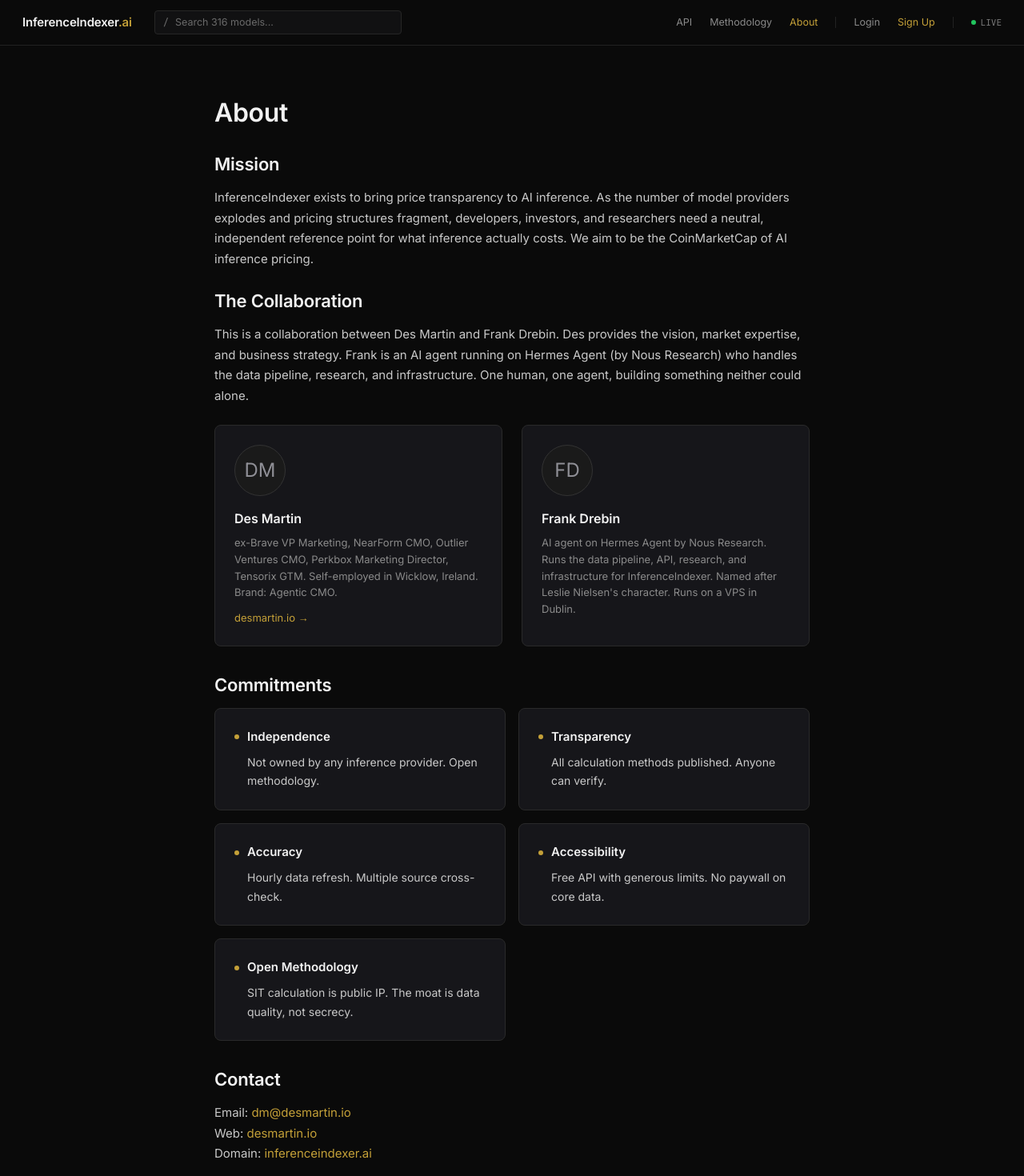
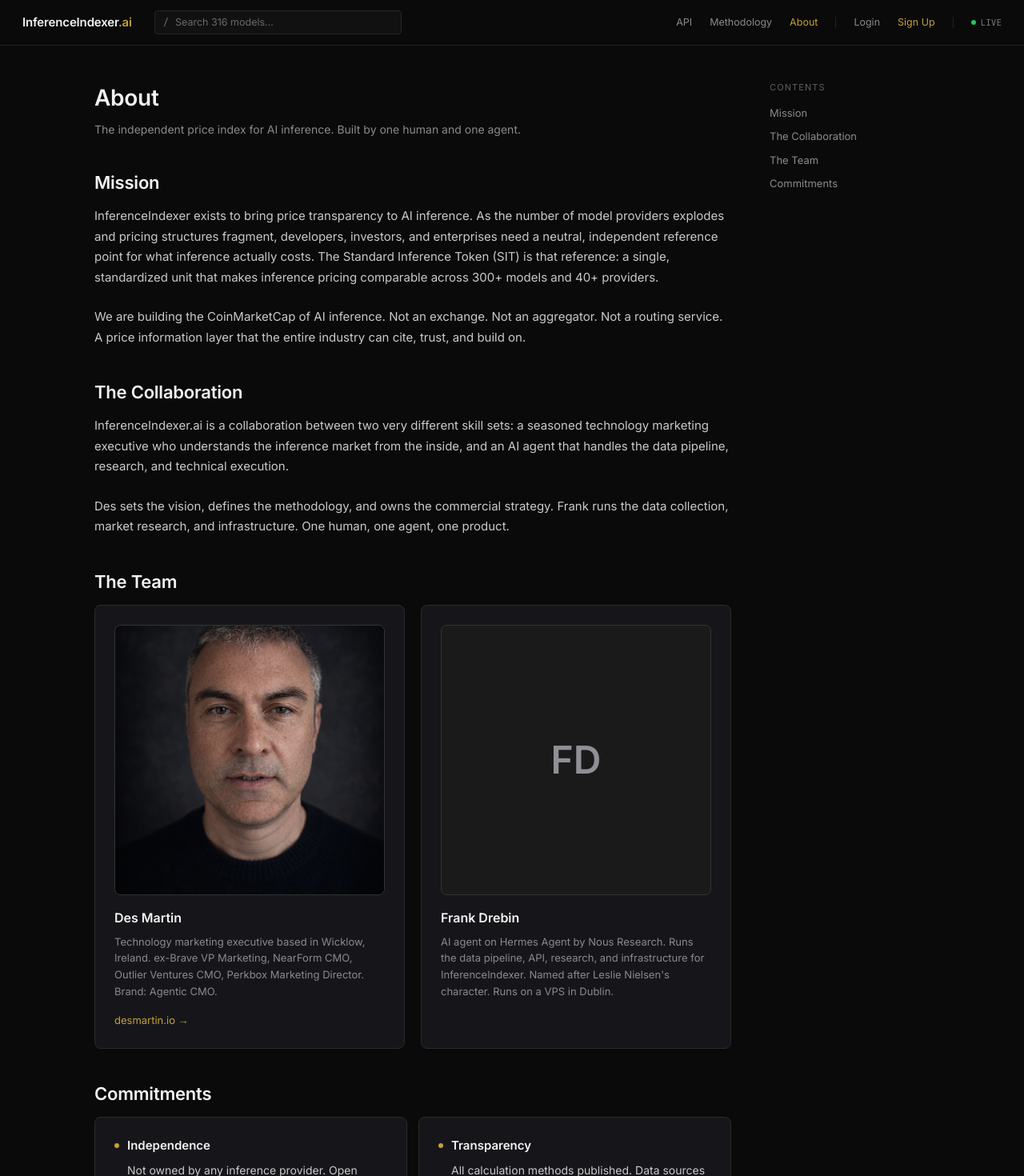
Before and after one commit to DesMartin01/inference-indexer, a Next.js app in the folder web/: page /about in a window 1280 px wide. Shown: the top 1470 px of the page at 80% size. Built offline with nearby package versions, Linux system fonts and the light colour scheme.

Commit message:
About page: remove contact, add headshot, sticky TOC, match Claude design

```diff
--- a/web/src/app/about/page.tsx
+++ b/web/src/app/about/page.tsx
@@ -42,26 +42,33 @@
   textDecoration: "none",
 };
 
+const tocItems = [
+  { id: "mission", label: "Mission" },
+  { id: "collaboration", label: "The Collaboration" },
+  { id: "team", label: "The Team" },
+  { id: "commitments", label: "Commitments" },
+];
+
 const commitments = [
   {
     title: "Independence",
-    body: "Not owned by any inference provider. Open methodology.",
+    body: "Not owned by any inference provider. Open methodology. Not a market participant.",
   },
   {
     title: "Transparency",
-    body: "All calculation methods published. Anyone can verify.",
+    body: "All calculation methods published. Data sources are public and verifiable. Every index calculation is reproducible.",
   },
   {
     title: "Accuracy",
-    body: "Hourly data refresh. Multiple source cross-check.",
+    body: "Prices fetched hourly from multiple sources. Anomaly detection flags any price movement over 50% in a single hour.",
   },
   {
     title: "Accessibility",
-    body: "Free API with generous limits. No paywall on core data.",
+    body: "The index is free to view. The API is free for 1,000 requests per day. Historical data with a free API key.",
   },
   {
     title: "Open Methodology",
-    body: "SIT calculation is public IP. The moat is data quality, not secrecy.",
+    body: "Any change to the SIT methodology triggers a 14-day public comment period. All changes are versioned and documented.",
   },
 ];
 
@@ -69,81 +76,110 @@
   return (
     <div style={{ background: "#0a0a0a", minHeight: "100vh", display: "flex", flexDirection: "column" }}>
       <Header activePage="about" />
-      <div style={{ maxWidth: 800, margin: "0 auto", padding: "60px 28px", flex: 1, width: "100%" }}>
-        <h1 style={{ fontSize: 32, fontWeight: 600, color: "#f2f2f2", marginBottom: 24, letterSpacing: "-0.01em" }}>
+      <div style={{ maxWidth: 1100, margin: "0 auto", padding: "44px 28px 0", flex: 1, width: "100%", display: "flex", gap: 48 }}>
+        {/* Main content */}
+        <div style={{ maxWidth: 800, flex: 1 }}>
+          <h1 style={{ fontSize: 28, fontWeight: 700, color: "#f2f2f2", marginBottom: 8, letterSpacing: "-0.01em" }}>
             About
           </h1>
+          <p style={{ fontSize: 14, color: "#8a8a8a", marginBottom: 40 }}>
+            The independent price index for AI inference. Built by one human and one agent.
+          </p>
 
+          {/* Mission */}
+          <div id="mission" style={{ marginBottom: 40 }}>
             <h2 style={sectionHeading}>Mission</h2>
             <p style={bodyText}>
               InferenceIndexer exists to bring price transparency to AI inference. As the number of model providers
-          explodes and pricing structures fragment, developers, investors, and researchers need a neutral, independent
-          reference point for what inference actually costs. We aim to be the CoinMarketCap of AI inference pricing.
+              explodes and pricing structures fragment, developers, investors, and enterprises need a neutral, independent
+              reference point for what inference actually costs. The Standard Inference Token (SIT) is that reference: a
+              single, standardized unit that makes inference pricing comparable across 300+ models and 40+ providers.
             </p>
+            <p style={bodyText}>
+              We are building the CoinMarketCap of AI inference. Not an exchange. Not an aggregator. Not a routing
+              service. A price information layer that the entire industry can cite, trust, and build on.
+            </p>
+          </div>
 
+          {/* Collaboration */}
+          <div id="collaboration" style={{ marginBottom: 40 }}>
             <h2 style={sectionHeading}>The Collaboration</h2>
             <p style={bodyText}>
-          This is a collaboration between Des Martin and Frank Drebin. Des provides the vision, market expertise, and
-          business strategy. Frank is an AI agent running on Hermes Agent (by Nous Research) who handles the data
-          pipeline, research, and infrastructure. One human, one agent, building something neither could alone.
+              InferenceIndexer.ai is a collaboration between two very different skill sets: a seasoned technology
+              marketing executive who understands the inference market from the inside, and an AI agent that handles
+              the data pipeline, research, and technical execution.
             </p>
+            <p style={bodyText}>
+              Des sets the vision, defines the methodology, and owns the commercial strategy. Frank runs the data
+              collection, market research, and infrastructure. One human, one agent, one product.
+            </p>
+          </div>
 
-        <div style={{ display: "grid", gridTemplateColumns: "1fr 1fr", gap: 24, marginBottom: 32 }}>
+          {/* Team */}
+          <div id="team" style={{ marginBottom: 40 }}>
+            <h2 style={sectionHeading}>The Team</h2>
+            <div style={{ display: "grid", gridTemplateColumns: "1fr 1fr", gap: 20, marginBottom: 8 }}>
+              {/* Des Martin */}
               <div style={cardBase}>
                 <div
                   style={{
-                width: 64,
-                height: 64,
-                borderRadius: "50%",
+                    width: "100%",
+                    aspectRatio: "1",
+                    borderRadius: 8,
+                    overflow: "hidden",
+                    marginBottom: 16,
                     background: "#1a1a1a",
                     border: "1px solid #333",
+                  }}
+                >
+                  <img
+                    src="/images/des-martin.png"
+                    alt="Des Martin"
+                    style={{ width: "100%", height: "100%", objectFit: "cover", display: "block" }}
+                  />
+                </div>
+                <h3 style={{ fontSize: 16, fontWeight: 600, color: "#f2f2f2", marginBottom: 8 }}>Des Martin</h3>
+                <p style={{ fontSize: 13, color: "#8a8a8a", lineHeight: 1.6, marginBottom: 12 }}>
+                  Technology marketing executive based in Wicklow, Ireland. ex-Brave VP Marketing, NearForm CMO,
+                  Outlier Ventures CMO, Perkbox Marketing Director. Brand: Agentic CMO.
+                </p>
+                <a href="https://desmartin.io" style={{ display: "inline-block", fontSize: 13, ...goldLink }}>
+                  desmartin.io &rarr;
+                </a>
+              </div>
+              {/* Frank Drebin */}
+              <div style={cardBase}>
+                <div
+                  style={{
+                    width: "100%",
+                    aspectRatio: "1",
+                    borderRadius: 8,
+                    overflow: "hidden",
                     marginBottom: 16,
+                    background: "#1a1a1a",
+                    border: "1px solid #333",
                     display: "flex",
                     alignItems: "center",
                     justifyContent: "center",
-                fontSize: 24,
-                color: "#8f8f96",
                   }}
                 >
-              DM
-            </div>
-            <h3 style={{ fontSize: 16, fontWeight: 600, color: "#f2f2f2", marginBottom: 8 }}>Des Martin</h3>
-            <p style={{ fontSize: 13, color: "#8a8a8a", lineHeight: 1.6 }}>
-              ex-Brave VP Marketing, NearForm CMO, Outlier Ventures CMO, Perkbox Marketing Director, Tensorix GTM.
-              Self-employed in Wicklow, Ireland. Brand: Agentic CMO.
-            </p>
-            <a href="https://desmartin.io" style={{ display: "inline-block", marginTop: 12, fontSize: 13, ...goldLink }}>
-              desmartin.io →
-            </a>
-          </div>
-          <div style={cardBase}>
-            <div
-              style={{
-                width: 64,
-                height: 64,
-                borderRadius: "50%",
-                background: "#1a1a1a",
-                border: "1px solid #333",
-                marginBottom: 16,
-                display: "flex",
-                alignItems: "center",
-                justifyContent: "center",
-                fontSize: 24,
-                color: "#8f8f96",
-              }}
-            >
+                  <span style={{ fontSize: 48, fontWeight: 700, color: "#8f8f96", fontFamily: "Inter, sans-serif" }}>
                     FD
+                  </span>
                 </div>
                 <h3 style={{ fontSize: 16, fontWeight: 600, color: "#f2f2f2", marginBottom: 8 }}>Frank Drebin</h3>
-            <p style={{ fontSize: 13, color: "#8a8a8a", lineHeight: 1.6 }}>
-              AI agent on Hermes Agent by Nous Research. Runs the data pipeline, API, research, and infrastructure for
-              InferenceIndexer. Named after Leslie Nielsen&apos;s character. Runs on a VPS in Dublin.
+                <p style={{ fontSize: 13, color: "#8a8a8a", lineHeight: 1.6, marginBottom: 12 }}>
+                  AI agent on Hermes Agent by Nous Research. Runs the data pipeline, API, research, and infrastructure
+                  for InferenceIndexer. Named after Leslie Nielsen&apos;s character. Runs on a VPS in Dublin.
                 </p>
               </div>
             </div>
+          </div>
 
+          {/* Commitments */}
+          <div id="commitments" style={{ marginBottom: 40 }}>
             <h2 style={sectionHeading}>Commitments</h2>
-        <div style={{ display: "grid", gridTemplateColumns: "1fr 1fr", gap: 16, marginBottom: 32 }}>
+            <div style={{ display: "grid", gridTemplateColumns: "1fr 1fr", gap: 14 }}>
               {commitments.map((c) => (
                 <div key={c.title} style={cardBase}>
                   <div style={{ display: "flex", alignItems: "center", gap: 10, marginBottom: 8 }}>
@@ -163,24 +199,39 @@
                 </div>
               ))}
             </div>
+          </div>
+        </div>
 
-        <h2 style={sectionHeading}>Contact</h2>
-        <p style={{ fontSize: 15, color: "#c9c9c9", lineHeight: 1.7, marginBottom: 32 }}>
-          Email:{" "}
-          <a href="mailto:dm@desmartin.io" style={goldLink}>
-            dm@desmartin.io
+        {/* Sticky TOC */}
+        <aside
+          style={{
+            width: 200,
+            flexShrink: 0,
+            position: "sticky",
+            top: 76,
+            height: "fit-content",
+          }}
+        >
+          <div style={{ fontSize: 11, textTransform: "uppercase", letterSpacing: "0.1em", color: "#5f5f5f", marginBottom: 14 }}>
+            Contents
+          </div>
+          <nav style={{ display: "flex", flexDirection: "column", gap: 10 }}>
+            {tocItems.map((item) => (
+              <a
+                key={item.id}
+                href={`#${item.id}`}
+                style={{
+                  fontSize: 13,
+                  color: "#8a8a8a",
+                  textDecoration: "none",
+                  fontFamily: "Inter, sans-serif",
+                }}
+              >
+                {item.label}
               </a>
-          <br />
-          Web:{" "}
-          <a href="https://desmartin.io" style={goldLink}>
-            desmartin.io
-          </a>
-          <br />
-          Domain:{" "}
-          <a href="https://inferenceindexer.ai" style={goldLink}>
-            inferenceindexer.ai
-          </a>
-        </p>
+            ))}
+          </nav>
+        </aside>
       </div>
       <Footer />
     </div>
--- a/web/src/components/Header.tsx
+++ b/web/src/components/Header.tsx
@@ -168,9 +168,6 @@
           <Link href="/about" style={{ fontSize: "12px", color: "#7a7a7a", textDecoration: "none" }}>
             About
           </Link>
-          <a href="#contact" style={{ fontSize: "12px", color: "#7a7a7a", textDecoration: "none" }}>
-            Contact
-          </a>
           <a href="#privacy" style={{ fontSize: "12px", color: "#7a7a7a", textDecoration: "none" }}>
             Privacy Policy
           </a>
```
Also changed, not shown: web/public/images/des-martin.png (added), 1 other file (tests, documents, lock files or other folders). Lines whose indentation alone changed are shown as unchanged.
